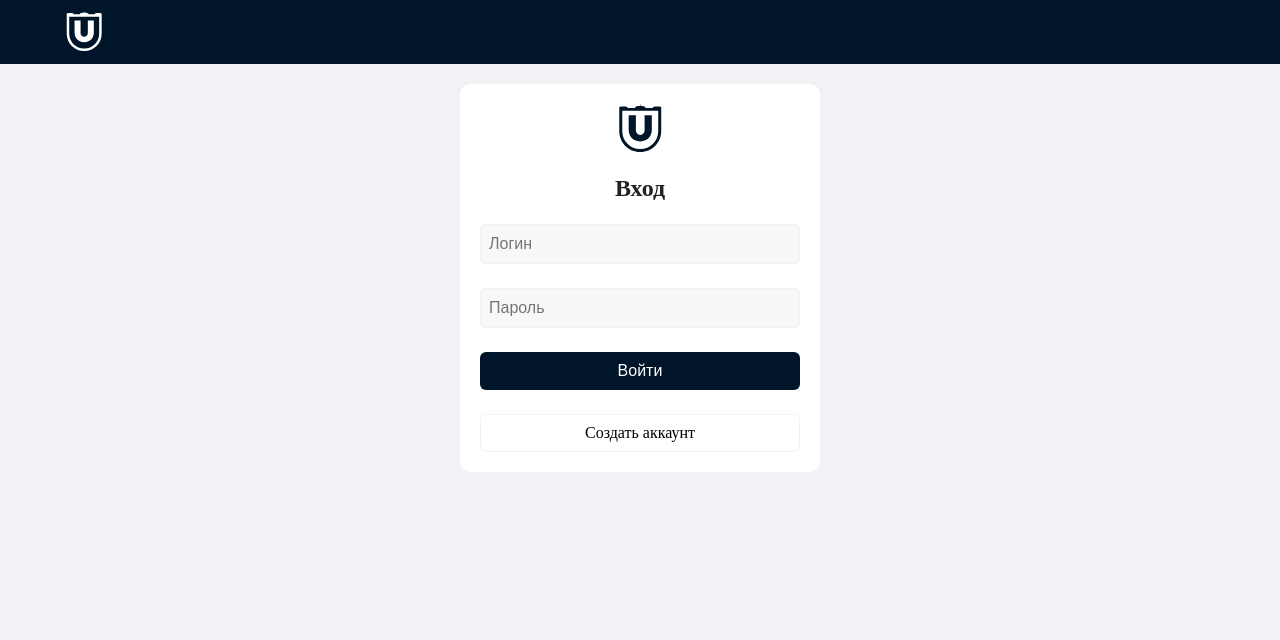
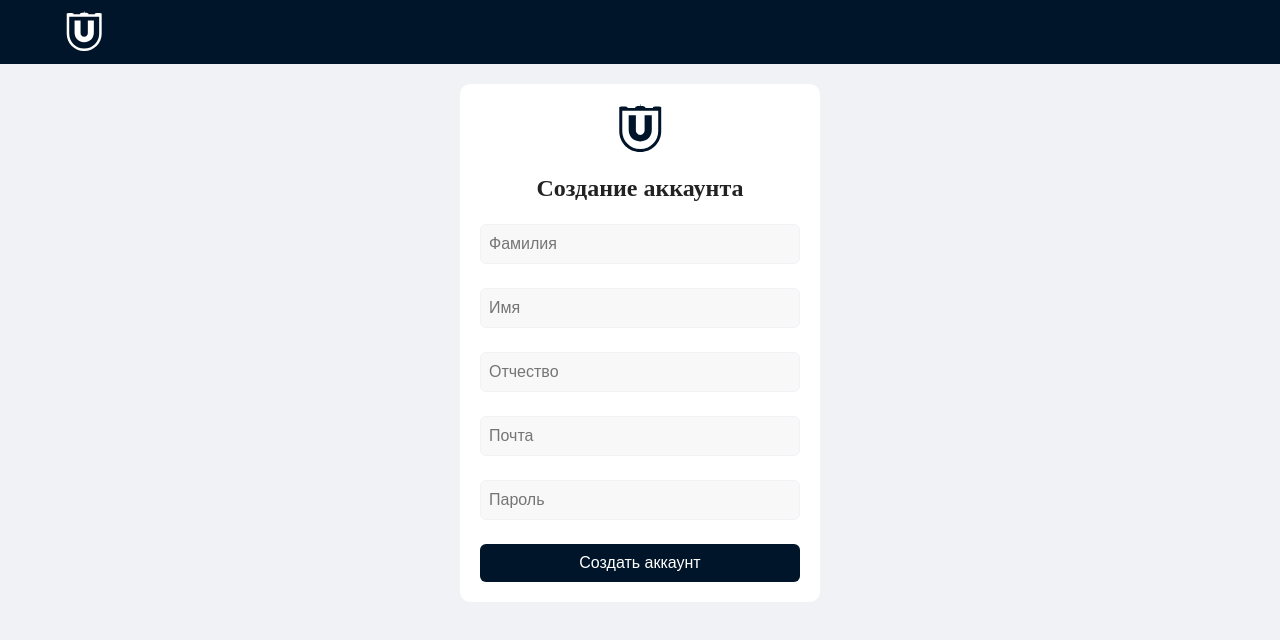
Before and after one commit to Rodion0io/System-for-recording-passes-TSU, a React (Vite) app in the folder tsu-app/: page /registration in a window 1280 px wide. Shown: the top 640 px of the page. Built offline with nearby package versions, Linux system fonts and the light colour scheme.

Commit message:
add styles to the Registration card

```diff
--- a/tsu-app/src/App.tsx
+++ b/tsu-app/src/App.tsx
@@ -4,6 +4,7 @@ import { Route, Routes } from 'react-router-dom'
 
 import Layout from "./components/layout/Layout"
 import AuthorizePage from "./components/pages/authorizePage/AuthorizePage"
+import RegistrationPage from "./components/pages/registrationPage/RegistrationPage"
 
 import { ROUTES } from "./utils/routes"
 
@@ -14,7 +15,7 @@ function App() {
       <Routes>
         <Route path={ROUTES.MAINPAGE} element={<Layout/>}>
           <Route path={ROUTES.AUTHORIZE} element={<AuthorizePage/>}/>
-          <Route path={ROUTES.REGISTRATION} element={<AuthorizePage/>}/>
+          <Route path={ROUTES.REGISTRATION} element={<RegistrationPage/>}/>
         </Route>
       </Routes>
     </>
--- a/tsu-app/src/components/pages/authorizePage/logInComponent/LogInComponent.tsx
+++ b/tsu-app/src/components/pages/authorizePage/logInComponent/LogInComponent.tsx
@@ -1,4 +1,4 @@
-import "./logInComponent.css"
+import "../../../../styles/authorizeCard.css"
 
 import tsuDarkLogo from "../../../../assets/svgs/tsuDarkLogo.svg"
 
@@ -6,6 +6,7 @@ import Button from "../../../ui/button/Button";
 import Input from "../../../ui/input/Input";
 
 import { ROUTES } from "../../../../utils/routes"
+import { authorize } from "../../../../utils/api/authorize";
 
 import { useState } from "react";
 
@@ -35,8 +36,8 @@ const LogInComponent = () => {
                     </div>
                     <Input placeholder="Логин" inputHandleChange={(value) => handleChange("login", value)}/>
                     <Input placeholder="Пароль" inputHandleChange={(value) => handleChange("password", value)} type="password"/>
-                    <Button className="login-button" text="Войти"/>
-                    <Button variant="link" className="btn creater-button" link={ROUTES.REGISTRATION} text="Создать аккаунт"/>
+                    <Button className="dark-button" text="Войти"/>
+                    <Button variant="link" className="btn light-button" link={ROUTES.REGISTRATION} text="Создать аккаунт"/>
                 </section>
             </article>
         </>
--- a/tsu-app/src/components/pages/registrationPage/RegistrationPage.tsx
+++ b/tsu-app/src/components/pages/registrationPage/RegistrationPage.tsx
@@ -0,0 +1,20 @@
+import "./registrationPage.css"
+
+import RegistrationCard from "./registrationCard/RegistrationCard";
+
+const RegistrationPage = () => {
+
+    return (
+        <>
+            <main className="authorize-section">
+                <div className="container">
+                    <div className="authorize-container">
+                        <RegistrationCard/>
+                    </div>
+                </div>
+            </main>
+        </>
+    )
+}
+
+export default RegistrationPage;
--- /dev/null
+++ b/tsu-app/src/components/pages/registrationPage/registrationCard/RegistrationCard.tsx
@@ -0,0 +1,43 @@
+// ФИО, почта, пароль
+import "../../../../styles/authorizeCard.css"
+
+import darkTsuLogo from "../../../../assets/svgs/tsuDarkLogo.svg"
+
+import Input from "../../../ui/input/Input"
+import Button from "../../../ui/button/Button"
+import { useState } from "react"
+
+
+interface RegistrationDatas{
+    name: string,
+    lastName: string,
+    middleName?: string,
+    email: string,
+    password: string
+}
+
+const RegistrationCard = () => {
+
+    const [newUser, setNewUser] = useState<RegistrationDatas>({name: "", lastName: "", middleName: "", email: "", password: ""});
+
+    return (
+        <>
+            <article className="login-card">
+                <section className="content-card">
+                    <div className="up-block">
+                        <img src={darkTsuLogo} alt="logo" className="card-logo" />
+                        <h2 className="card-title">Создание аккаунта</h2>
+                    </div>
+                    <Input placeholder="Фамилия" />
+                    <Input placeholder="Имя"/>
+                    <Input placeholder="Отчество"/>
+                    <Input placeholder="Почта" type="email"/>
+                    <Input placeholder="Пароль" type="password"/>
+                    <Button variant="button" className="btn dark-button" text="Создать аккаунт"/>
+                </section>
+            </article>
+        </>
+    )
+};
+
+export default RegistrationCard;
--- a/tsu-app/src/components/pages/authorizePage/logInComponent/logInComponent.css
+++ b/tsu-app/src/styles/authorizeCard.css
@@ -34,12 +34,13 @@
     font-weight: 600;
 }
 
-.login-button{
+.dark-button{
     background-color: #001529;
     color: #fff;
+    text-align: center;
 }
 
-.creater-button{
+.light-button{
     background-color: #fff;
     color: #000;
     border: 1px solid #F0F2F5 !important;
--- /dev/null
+++ b/tsu-app/src/utils/api/authorize.ts
@@ -0,0 +1,17 @@
+export const authorize = async () => {
+    const header = {
+        "Content-Type": "application/json"
+    };
+
+    const response = await fetch("jsdonsdjgf", {
+        method: "POST",
+        headers: header
+    });
+
+    if (response.ok){
+        return response;
+    }
+    else{
+        throw Error("Произошла ошибка авторизации!");
+    }
+}
--- /dev/null
+++ b/tsu-app/src/utils/constant.ts
@@ -0,0 +1 @@
+// export const URL = "sjbdgj"
```
